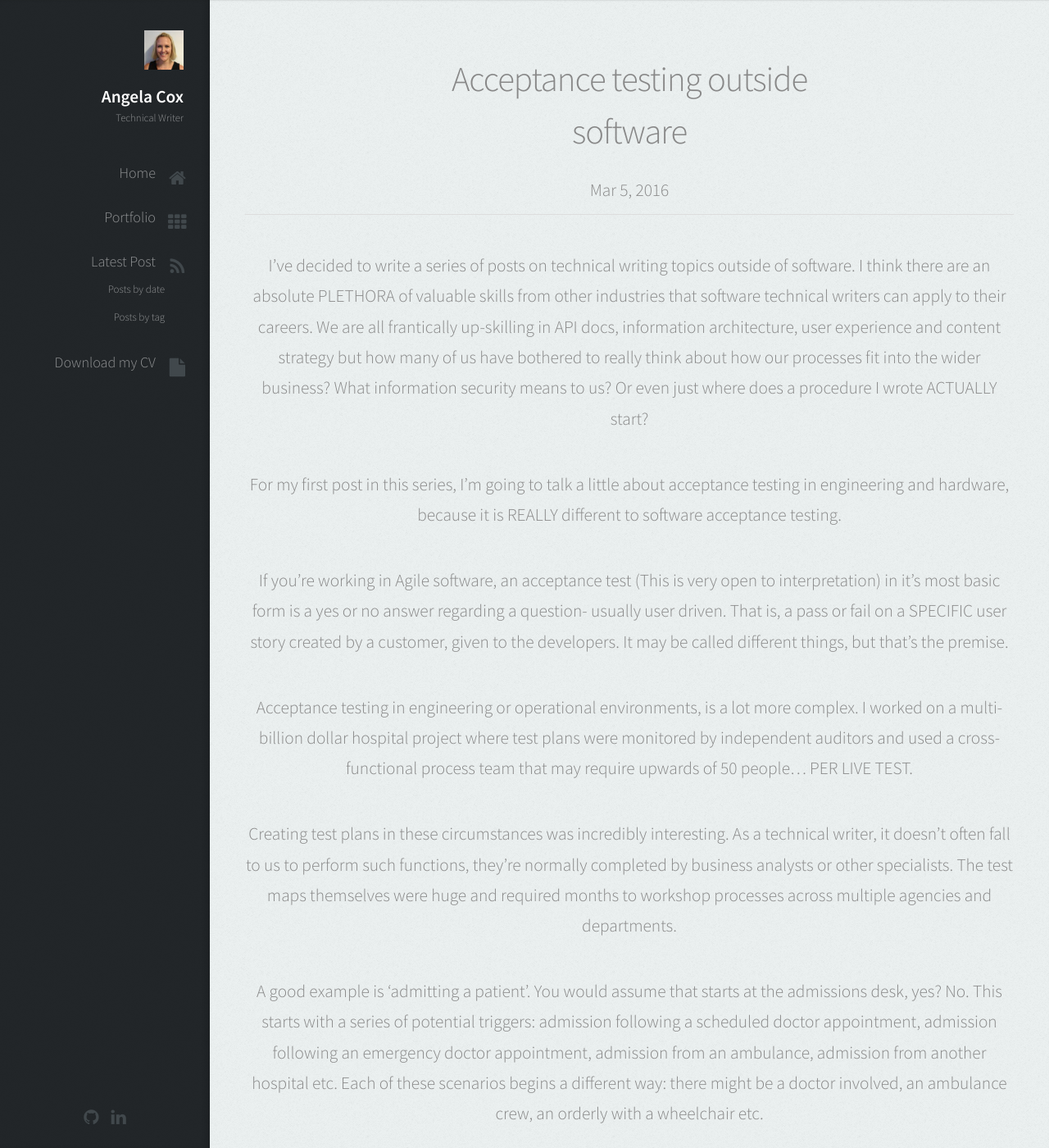
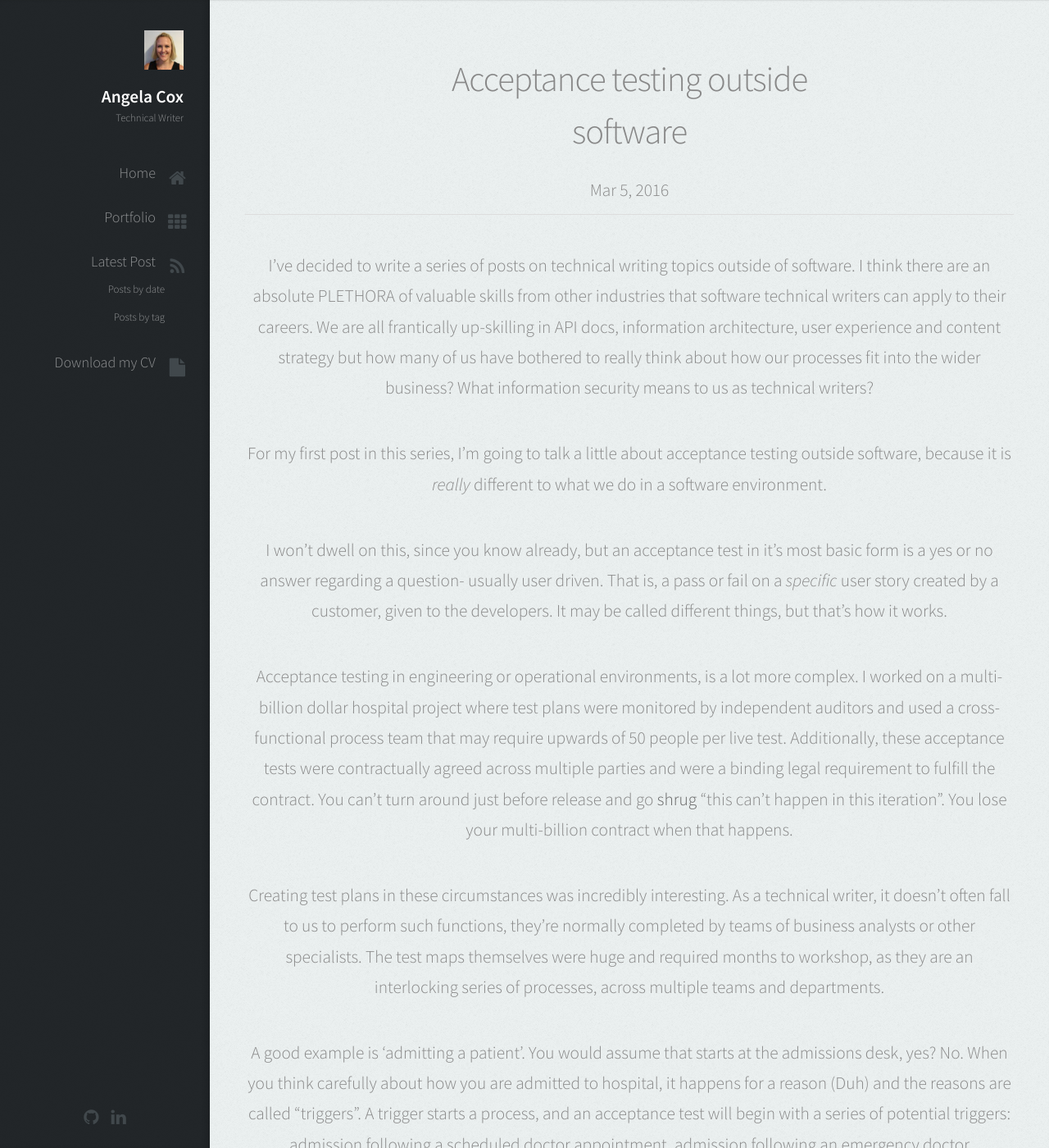
Before and after one commit to AngelaCox/UX-Portfolio, a Jekyll site: the page built from _posts/2016-03-05-acceptance-testing-outside-software.markdown, in a window 1280 px wide and 1400 px high. Shown: the whole window at 82% size. Built offline with Jekyll 4.4.1, drawn with Linux system fonts in a browser that asks for light colours; some of the changed text lies outside the part shown.

Commit message:
updated blog post

```diff
--- a/_posts/2016-03-05-acceptance-testing-outside-software.markdown
+++ b/_posts/2016-03-05-acceptance-testing-outside-software.markdown
@@ -5,18 +5,18 @@ date:   2016-03-05 20:36:58
 # categories: Not-quite-technical-writing Introduction About-me
 ---
 
-I've decided to write a series of posts on technical writing topics outside of software. I think there are an absolute PLETHORA of valuable skills from other industries that software technical writers can apply to their careers. We are all frantically up-skilling in API docs, information architecture, user experience and content strategy but how many of us have bothered to really think about how our processes fit into the wider business? What information security means to us? Or even just where does a procedure I wrote ACTUALLY start?
+I've decided to write a series of posts on technical writing topics outside of software. I think there are an absolute PLETHORA of valuable skills from other industries that software technical writers can apply to their careers. We are all frantically up-skilling in API docs, information architecture, user experience and content strategy but how many of us have bothered to really think about how our processes fit into the wider business? What information security means to us as technical writers?
 
-For my first post in this series, I'm going to talk a little about acceptance testing in engineering and hardware, because it is REALLY different to software acceptance testing.
+For my first post in this series, I'm going to talk a little about acceptance testing outside software, because it is *really* different to what we do in a software environment.
 
-If you're working in Agile software, an acceptance test (This is very open to interpretation) in it's most basic form is a yes or no answer regarding a question- usually user driven. That is, a pass or fail on a SPECIFIC user story created by a customer, given to the developers. It may be called different things, but that's the premise.
+I won't dwell on this, since you know already, but an acceptance test in it's most basic form is a yes or no answer regarding a question- usually user driven. That is, a pass or fail on a *specific* user story created by a customer, given to the developers. It may be called different things, but that's how it works.
 
-Acceptance testing in engineering or operational environments, is a lot more complex. I worked on a multi-billion dollar hospital project where test plans were monitored by independent auditors and used a cross-functional process team that may require upwards of 50 people... PER LIVE TEST.
+Acceptance testing in engineering or operational environments, is a lot more complex. I worked on a multi-billion dollar hospital project where test plans were monitored by independent auditors and used a cross-functional process team that may require upwards of 50 people per live test. Additionally, these acceptance tests were contractually agreed across multiple parties and were a binding legal requirement to fulfill the contract. You can't turn around just before release and go **shrug** "this can't happen in this iteration". You lose your multi-billion contract when that happens.
 
-Creating test plans in these circumstances was incredibly interesting. As a technical writer, it doesn't often fall to us to perform such functions, they're normally completed by business analysts or other specialists. The test maps themselves were huge and required months to workshop processes across multiple agencies and departments.
+Creating test plans in these circumstances was incredibly interesting. As a technical writer, it doesn't often fall to us to perform such functions, they're normally completed by teams of business analysts or other specialists. The test maps themselves were huge and required months to workshop, as they are an interlocking series of processes, across multiple teams and departments.
 
-A good example is 'admitting a patient'. You would assume that starts at the admissions desk, yes? No. This starts with a series of potential triggers: admission following a scheduled doctor appointment, admission following an emergency doctor appointment, admission from an ambulance, admission from another hospital etc. Each of these scenarios begins a different way: there might be a doctor involved, an ambulance crew, an orderly with a wheelchair etc.
+A good example is 'admitting a patient'. You would assume that starts at the admissions desk, yes? No. When you think carefully about how you are admitted to hospital, it happens for a reason (Duh) and the reasons are called "triggers". A trigger starts a process, and an acceptance test will begin with a series of potential triggers: admission following a scheduled doctor appointment, admission following an emergency doctor appointment, admission from an ambulance following a call to emergency, admission from another hospital etc. Each of these scenarios begins a different way: there might be a doctor involved, an ambulance crew, a medical chopper etc.
 
- When these are tested, one trigger and one series of options is tested all the way through the entire admission process, from entering a hospital and why, to how they get to their bed. This includes getting all the patient's details (Is the patient conscious? If not, who is giving the information?), which department takes the patient to their bed, who gets the patient INTO their bed, and so forth.
+ When a scenario is tested, one trigger and one series of options is tested all the way through the entire admission process, from the trigger through to how they get to their bed. This includes getting all the patient's details (Is the patient conscious? What is our process if not?), which department takes the patient to their bed, who gets the patient INTO their bed (Orderly? Nurse? Porter?), and so forth.
 
- Learning how to map processes is a valuable skill for anyone working for a business and particularly for technical writers, because the procedures we write every day, are drawn from business processes whether we realise it or not. In this particular role, I learned how to take part and manage a cross functional workshop across a business how to think a process through and map it, looking for variations, pitfalls and other issues. But a lot of my learning was around communication and how to ask the *right* questions. And learning how to map an end-to-end process, taught me a lot about writing procedures, who the audiences are (in this case, the guy pushing the wheelchair, right?) and how important a lot of this information is.
+ Learning how to map processes is a valuable skill for anyone working for a business and particularly for technical writers, because the procedures we write every day, are drawn from business processes whether we realise it or not. In this particular role, I learned things like managing a cross-functional workshop across a business, how to think a process through and map it, looking for variations, pitfalls and other issues. But a lot of my learning was around communication and how to ask the *right* questions. And learning how to map an end-to-end process, taught me a lot about writing procedures, who the audiences are and how important this information is, to people trying to do a good job. If you only take one thing away from this article, I would recommend it be that you try to understand how hard you can make people's lives if you don't care about making their jobs easier.
```
